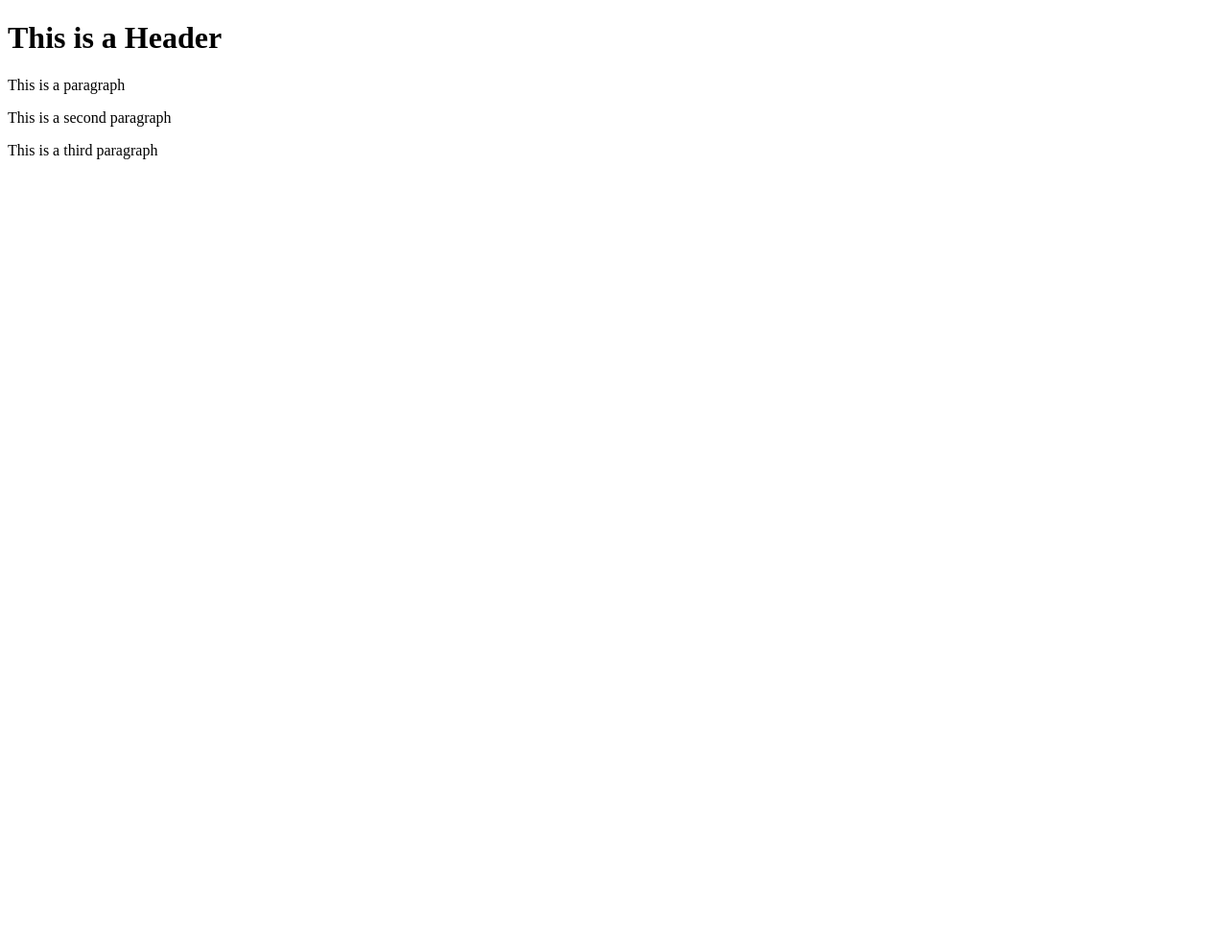
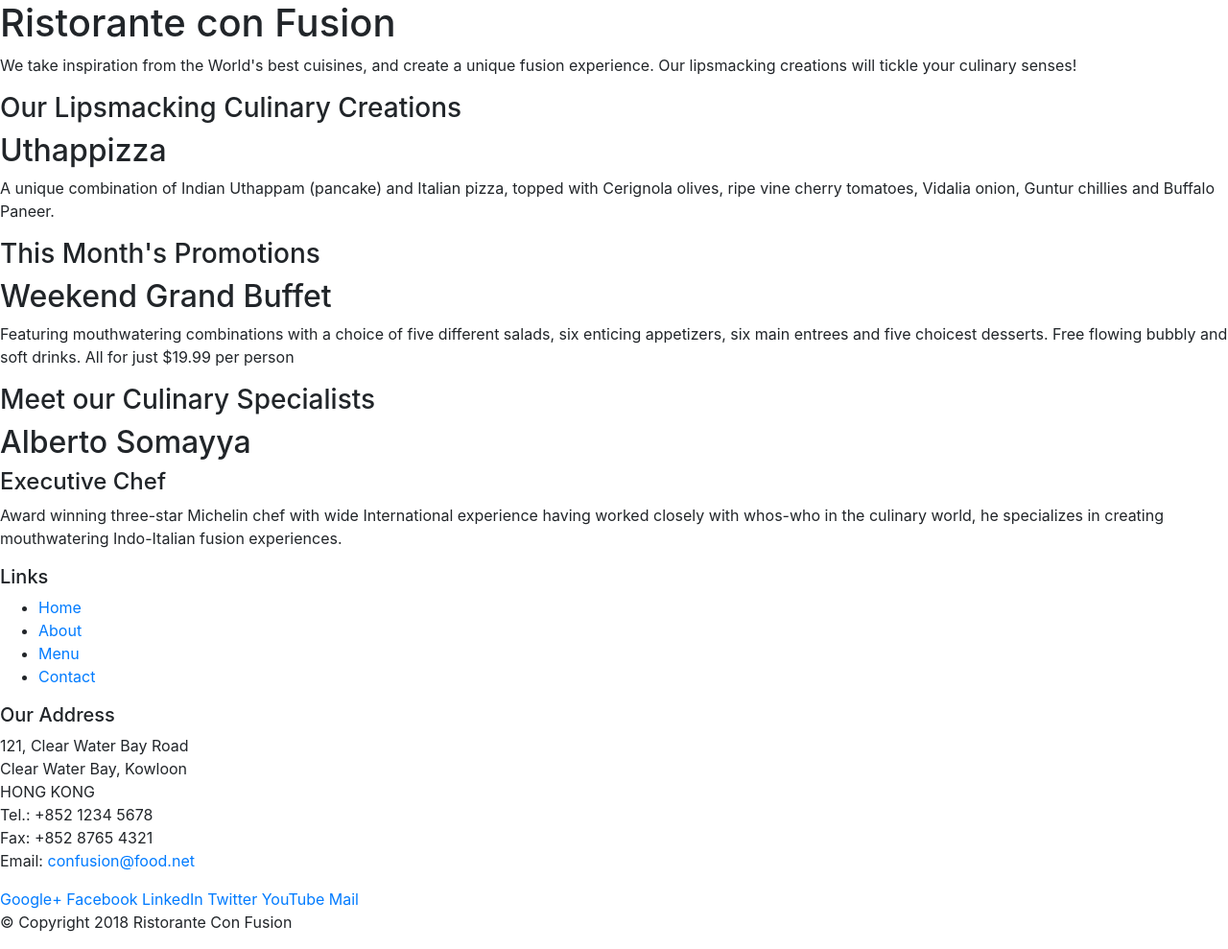
Before and after one commit to kylechuu/front-end-pratice, a website: page index.html in a window 1280 px wide. Shown: the whole page at 96% size. Before the commit the page ends 800 px from the top, so only its background shows below. Drawn offline with nearby package versions, Linux system fonts and the light colour scheme.

Commit message:
intro bootstrap

```diff
--- a/index.html
+++ b/index.html
@@ -1,11 +1,116 @@
 <!DOCTYPE html>
-<html>
-    <head></head>
+<html lang="en">
 
-    <body>
-        <h1>This is a Header</h1>
-        <p>This is a paragraph</p>
-        <p>This is a second paragraph</p>
-        <p>This is a third paragraph</p>
-    </body>
+<head>
+    <!-- Required meta tags always come first -->
+    <meta charset="utf-8">
+    <meta name="viewport" content="width=device-width, initial-scale=1, shrink-to-fit=no">
+    <meta http-equiv="x-ua-compatible" content="ie=edge">
+
+    <!-- Bootstrap CSS -->
+    <link rel="stylesheet" href="node_modules/bootstrap/dist/css/bootstrap.min.css">
+
+    <title>Ristorante Con Fusion</title>
+
+
+</head>
+
+<body>
+
+    <header>
+        <div>
+            <div>
+                <div>
+                    <h1>Ristorante con Fusion</h1>
+                    <p>We take inspiration from the World's best cuisines, and create a unique fusion experience. Our lipsmacking creations will tickle your culinary senses!</p>
+                </div>
+                <div>
+                </div>
+            </div>
+        </div>
+    </header>
+
+    <div>
+        <div>
+            <div>
+                <h3>Our Lipsmacking Culinary Creations</h3>
+            </div>
+            <div>
+                <h2>Uthappizza</h2>
+                <p>A unique combination of Indian Uthappam (pancake) and Italian pizza, topped with Cerignola olives, ripe vine cherry tomatoes, Vidalia onion, Guntur chillies and Buffalo Paneer.</p>
+            </div>
+        </div>
+
+
+        <div>
+            <div>
+                <h3>This Month's Promotions</h3>
+            </div>
+            <div>
+                <h2>Weekend Grand Buffet</h2>
+                <p>Featuring mouthwatering combinations with a choice of five different salads, six enticing appetizers, six main entrees and five choicest desserts. Free flowing bubbly and soft drinks. All for just $19.99 per person </p>
+            </div>
+        </div>
+
+        <div>
+            <div>
+                <h3>Meet our Culinary Specialists</h3>
+            </div>
+            <div>
+                <h2>Alberto Somayya</h2>
+                <h4>Executive Chef</h4>
+                <p>Award winning three-star Michelin chef with wide International experience having worked closely with whos-who in the culinary world, he specializes in creating mouthwatering Indo-Italian fusion experiences. </p>
+            </div>
+        </div>
+    </div>
+
+    <footer>
+        <div>
+            <div>
+                <div>
+                    <h5>Links</h5>
+                    <ul>
+                        <li><a href="#">Home</a></li>
+                        <li><a href="#">About</a></li>
+                        <li><a href="#">Menu</a></li>
+                        <li><a href="#">Contact</a></li>
+                    </ul>
+                </div>
+                <div>
+                    <h5>Our Address</h5>
+                    <address>
+		              121, Clear Water Bay Road<br>
+		              Clear Water Bay, Kowloon<br>
+		              HONG KONG<br>
+		              Tel.: +852 1234 5678<br>
+		              Fax: +852 8765 4321<br>
+		              Email: <a href="mailto:confusion@food.net">confusion@food.net</a>
+		           </address>
+                </div>
+                <div>
+                    <div>
+                        <a href="http://google.com/+">Google+</a>
+                        <a href="http://www.facebook.com/profile.php?id=">Facebook</a>
+                        <a href="http://www.linkedin.com/in/">LinkedIn</a>
+                        <a href="http://twitter.com/">Twitter</a>
+                        <a href="http://youtube.com/">YouTube</a>
+                        <a href="mailto:">Mail</a>
+                    </div>
+                </div>
+           </div>
+           <div>
+                <div>
+                    <p>© Copyright 2018 Ristorante Con Fusion</p>
+                </div>
+           </div>
+        </div>
+    </footer>
+
+    <!-- jQuery first, then Popper.js, then Bootstrap JS. -->
+    <script src="node_modules/jquery/dist/jquery.slim.min.js"></script>
+    <script src="node_modules/popper.js/dist/umd/popper.min.js"></script>
+    <script src="node_modules/bootstrap/dist/js/bootstrap.min.js"></script>
+
+</body>
+
 </html>
--- a/package.json
+++ b/package.json
@@ -20,5 +20,10 @@
   "homepage": "https://github.com/kylechuu/front-end-pratice#readme",
   "devDependencies": {
     "lite-server": "^2.6.1"
+  },
+  "dependencies": {
+    "bootstrap": "^4.0.0",
+    "jquery": "^3.3.1",
+    "popper.js": "^1.12.9"
   }
 }
```
Also changed, not shown: 1 other file.
